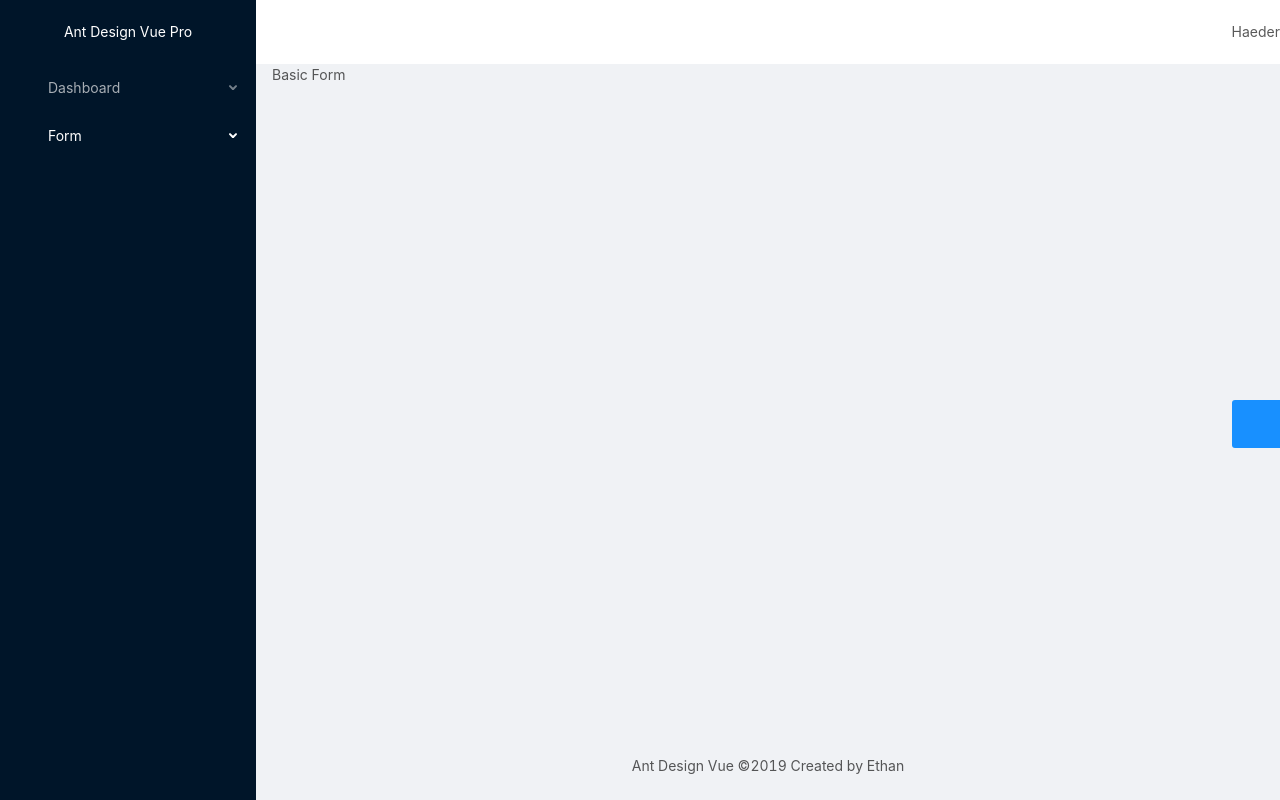
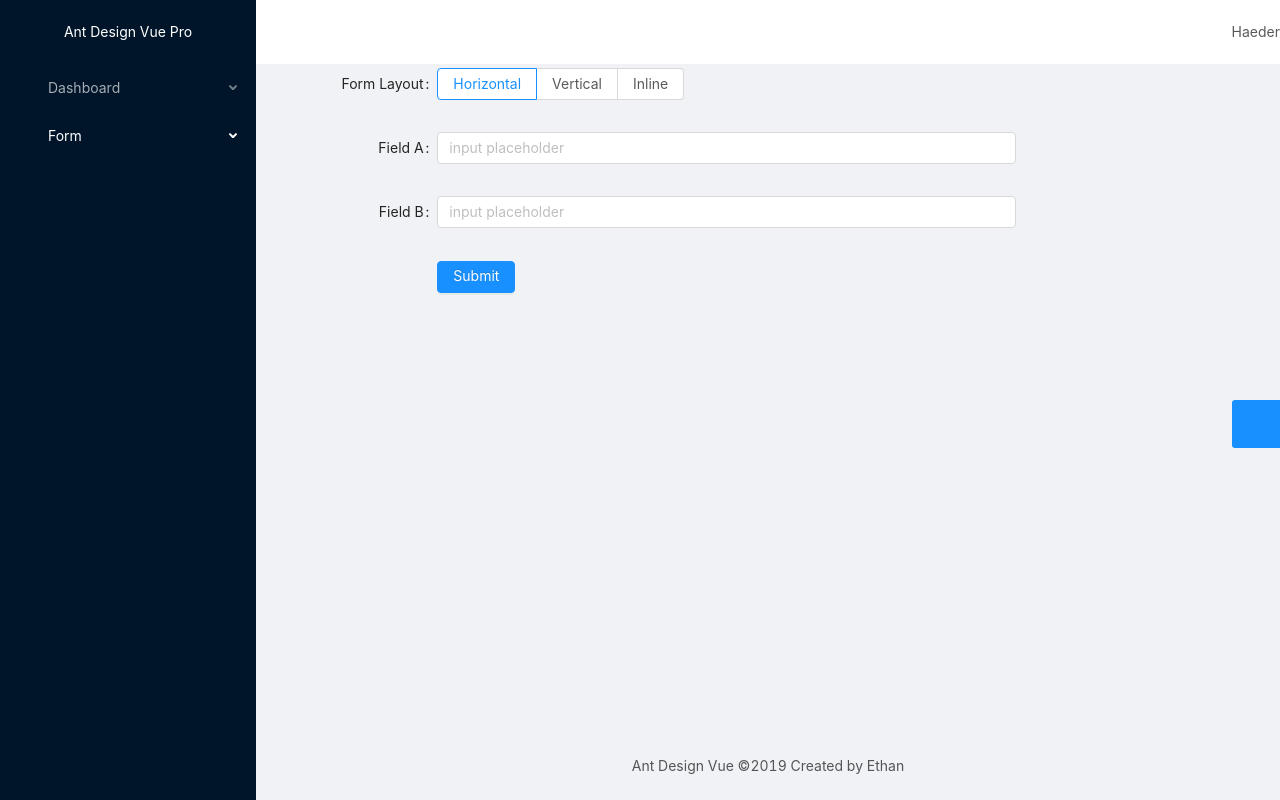
Before and after one commit to jisi724/Ant-Design-Pro-Vue, a Vue app: page /form/basic-form in a window 1280 px wide. Built offline with nearby package versions, Linux system fonts and the light colour scheme.

Commit message:
add jsx and basic form validation

```diff
--- a/babel.config.js
+++ b/babel.config.js
@@ -1,5 +1,5 @@
 module.exports = {
-  presets: ["@vue/app"],
+  presets: ["@vue/app", "@vue/babel-preset-jsx"],
   plugins: [
     [
       "import",
--- a/src/utils/request.js
+++ b/src/utils/request.js
@@ -9,7 +9,15 @@
         response: { status, statusText }
       } = error;
       Notification.error({
-        message: status,
+        // try jsx to custom front end
+        //message: status,
+        // eslint-disable-next-line no-unused-vars
+        message: h => (
+          <div>
+            Custom Error <span style="color: red;">{status}</span> :{" "}
+            {options.url}
+          </div>
+        ),
         description: statusText
       });
 
--- a/src/views/Forms/BasicForm.vue
+++ b/src/views/Forms/BasicForm.vue
@@ -1,11 +1,111 @@
 <template>
   <div>
-    Basic Form
+    <a-form :layout="formLayout">
+      <a-form-item
+        label="Form Layout"
+        :label-col="formItemLayout.labelCol"
+        :wrapper-col="formItemLayout.wrapperCol"
+      >
+        <a-radio-group
+          default-value="horizontal"
+          @change="handleFormLayoutChange"
+        >
+          <a-radio-button value="horizontal">
+            Horizontal
+          </a-radio-button>
+          <a-radio-button value="vertical">
+            Vertical
+          </a-radio-button>
+          <a-radio-button value="inline">
+            Inline
+          </a-radio-button>
+        </a-radio-group>
+      </a-form-item>
+      <a-form-item
+        label="Field A"
+        :label-col="formItemLayout.labelCol"
+        :wrapper-col="formItemLayout.wrapperCol"
+        :validateStatus="fieldAStatus"
+        :help="fieldAHelp"
+      >
+        <a-input v-model="fieldA" placeholder="input placeholder" />
+      </a-form-item>
+      <a-form-item
+        label="Field B"
+        :label-col="formItemLayout.labelCol"
+        :wrapper-col="formItemLayout.wrapperCol"
+        :validateStatus="fieldBStatus"
+        :help="fieldBHelp"
+      >
+        <a-input v-model="fieldB" placeholder="input placeholder" />
+      </a-form-item>
+      <a-form-item :wrapper-col="buttonItemLayout.wrapperCol">
+        <a-button type="primary" @click="handleSubmit">
+          Submit
+        </a-button>
+      </a-form-item>
+    </a-form>
   </div>
 </template>
 
 <script>
-export default {};
+export default {
+  data() {
+    return {
+      formLayout: "horizontal",
+      fieldA: "",
+      fieldAStatus: "",
+      fieldAHelp: "",
+      fieldB: "",
+      fieldBStatus: "",
+      fieldBHelp: ""
+    };
+  },
+  watch: {
+    fieldA(val) {
+      if (val.length <= 5) {
+        this.fieldAStatus = "error";
+        this.fieldAHelp = "Must over 5 chars";
+      } else {
+        this.fieldAStatus = "";
+        this.fieldAHelp = "";
+      }
+    }
+  },
+  computed: {
+    formItemLayout() {
+      const { formLayout } = this;
+      return formLayout === "horizontal"
+        ? {
+            labelCol: { span: 4 },
+            wrapperCol: { span: 14 }
+          }
+        : {};
+    },
+    buttonItemLayout() {
+      const { formLayout } = this;
+      return formLayout === "horizontal"
+        ? {
+            wrapperCol: { span: 14, offset: 4 }
+          }
+        : {};
+    }
+  },
+  methods: {
+    handleFormLayoutChange(e) {
+      this.formLayout = e.target.value;
+    },
+    handleSubmit() {
+      if (this.fieldA.length <= 5) {
+        this.fieldAStatus = "error";
+        this.fieldAHelp = "Must over 5 chars";
+      } else {
+        console.log({
+          fieldA: this.fieldA,
+          fieldB: this.fieldB
+        });
+      }
+    }
+  }
+};
 </script>
-
-<style></style>
```
Also changed, not shown: src/main.js (+12 -1 lines).
